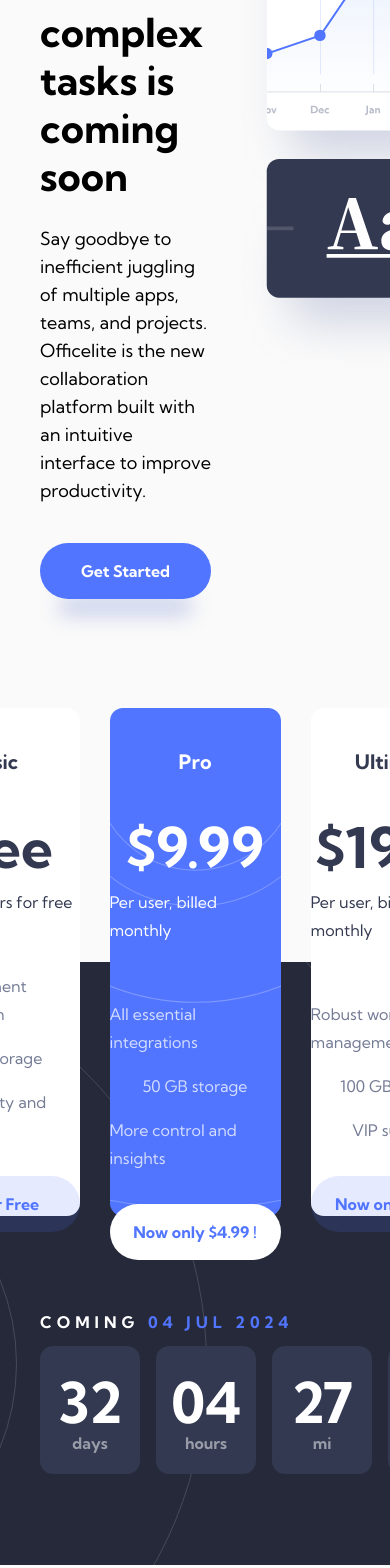
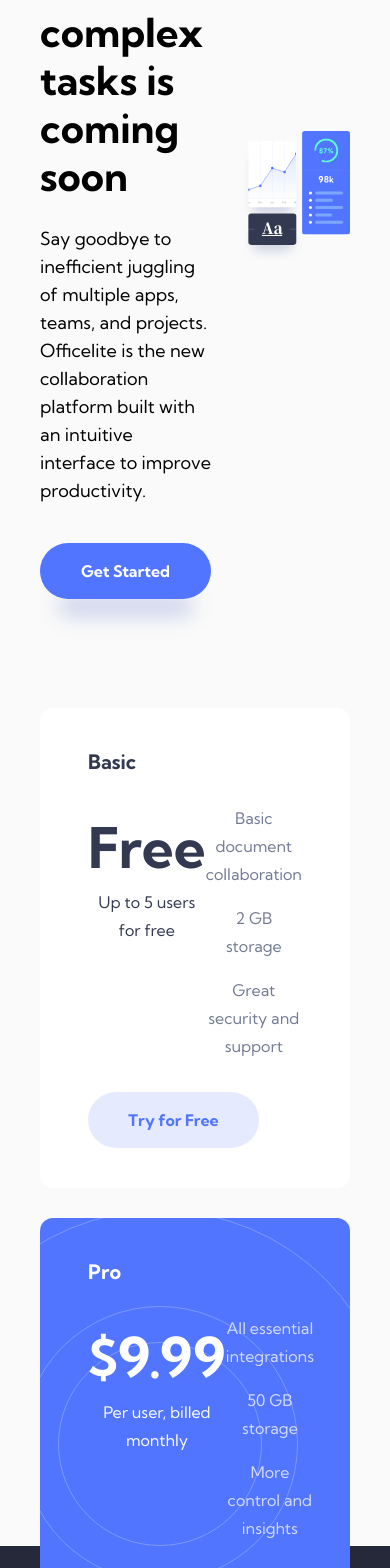
Before and after one commit to VillageR88/next-officelite-coming-soon-site, a Next.js app: page / in a window 390 px wide. Shown: the part 420-1988 px from the top of the page. Built offline with nearby package versions, Linux system fonts and the light colour scheme.

Commit message:
tablet footer background
Signed-off-by: VillageR88 <villager88pl@gmail.com>

```diff
--- a/app/home/Footer.tsx
+++ b/app/home/Footer.tsx
@@ -3,8 +3,8 @@
 
 export default function Footer() {
   return (
-    <footer className="relative -z-10 px-10 screen1200:px-0 mt-[-254px] flex h-[603px] w-full items-end justify-center bg-[#25293A] bg-[url('../public/assets/home/bg-pattern-footer.svg')] bg-[calc(50%-400px)_43%] bg-no-repeat">
-      <div className="z-10 mb-[91px] flex h-[176px] w-full max-w-[1110px] items-center justify-between">
+    <footer className="relative -z-10 mt-[-550px] flex h-[986px] w-full items-end justify-center bg-[#25293A] bg-[url('../public/assets/home/bg-pattern-footer.svg')] bg-[length:1300px] bg-[50%_-34%] bg-no-repeat px-10 screenInBetween:mt-[-254px] screenInBetween:h-[603px] screenInBetween:bg-[length:2036px] screenInBetween:bg-[calc(50%-400px)_43%] screen1200:px-0">
+      <div className="z-10 mb-[100px] flex w-full max-w-[1110px] flex-col items-center justify-between gap-[48px] screenInBetween:mb-[91px] screenInBetween:flex-row">
         <Timer
           textColor1="text-[#FFFFFF]"
           textColor2="text-[#FFFFFF]"
--- a/app/home/MainRow1.tsx
+++ b/app/home/MainRow1.tsx
@@ -4,7 +4,7 @@
 
 export default function MainRow1() {
   return (
-    <div className="flex size-full items-start justify-between gap-8 px-10 screen1200:px-0">
+    <div className="flex size-full items-center justify-between gap-8 px-10 lg:items-start screen1200:px-0">
       <div className="mt-[72px] flex w-[540px] flex-col items-start justify-between gap-[38px] screen1200:gap-[32px]">
         <section className="flex flex-col gap-[24px]">
           <h1>A simple solution to complex tasks is coming soon</h1>
@@ -15,7 +15,14 @@
         </section>
         <ButtonGetStarted shadow />
       </div>
-      <Image className="min-h-[531px] min-w-[475px]" src={image1 as string} alt="illustration charts" priority />
+      <div>
+        <Image
+          className="lg:min-h-[531px] lg:min-w-[475px]"
+          src={image1 as string}
+          alt="illustration charts"
+          priority
+        />
+      </div>
     </div>
   );
 }
--- a/app/home/MainRow2.tsx
+++ b/app/home/MainRow2.tsx
@@ -90,14 +90,20 @@
 
   return (
     <li
-      className={`${[backgroundColor, backgroundImage].map((item) => item).join(' ')} flex h-[508px] w-[350px] flex-col items-center rounded-[13px] bg-[50%_102%] bg-no-repeat py-[40px]`}
+      className={`${[backgroundColor, backgroundImage].map((item) => item).join(' ')} screenInBetween:h-[508px] screenInBetween:w-[350px] screenInBetween:items-center screenInBetween:bg-[50%_102%] screenInBetween:px-0 flex flex-col items-start rounded-[13px] bg-[-320px_50%] bg-no-repeat px-[48px] py-[40px] text-center`}
     >
-      <h2 className={text1Color}>{title}</h2>
-      <p className={`${text1Color} p1 mt-[40px]`}>{paragraph1}</p>
-      <p className={`${text1Color} p2 mt-[8px]`}>{paragraph2}</p>
-      <p className={`${text2Color} p2 mt-[56px]`}>{paragraph3}</p>
-      <p className={`${text2Color} p2 mt-[16px]`}>{paragraph4}</p>
-      <p className={`${text2Color} p2 mt-[16px]`}>{paragraph5}</p>
+      <div className="screenInBetween:flex-col flex w-full justify-between self-center">
+        <div className="screenInBetween:items-center flex flex-col items-start">
+          <h2 className={text1Color}>{title}</h2>
+          <p className={`${text1Color} p1 mt-[40px]`}>{paragraph1}</p>
+          <p className={`${text1Color} p2 mt-[8px]`}>{paragraph2}</p>
+        </div>
+        <div className="screenInBetween:items-center flex flex-col items-start self-center">
+          <p className={`${text2Color} p2 mt-[56px]`}>{paragraph3}</p>
+          <p className={`${text2Color} p2 mt-[16px]`}>{paragraph4}</p>
+          <p className={`${text2Color} p2 mt-[16px]`}>{paragraph5}</p>{' '}
+        </div>
+      </div>
       <Link href={Routes.signUp}>
         <button
           onClick={() => {
@@ -116,7 +122,7 @@
 export default function MainRow2() {
   return (
     <div className="mt-[109px] w-full max-w-[1110px] px-10 screen1200:px-0">
-      <ul className="flex justify-center gap-[30px]">
+      <ul className="screenInBetween:flex-row flex flex-col justify-center gap-[30px]">
         {itemList.map((item, index) => {
           return (
             <MiddleBox
--- a/tailwind.config.ts
+++ b/tailwind.config.ts
@@ -11,6 +11,7 @@
       screens: {
         tablet: '700px',
         screen1200: '1200px',
+        screenInBetween: '1000px',
       },
       fontFamily: {
         kumbhSans: ['var(--font-kumbhSans)'],
```
